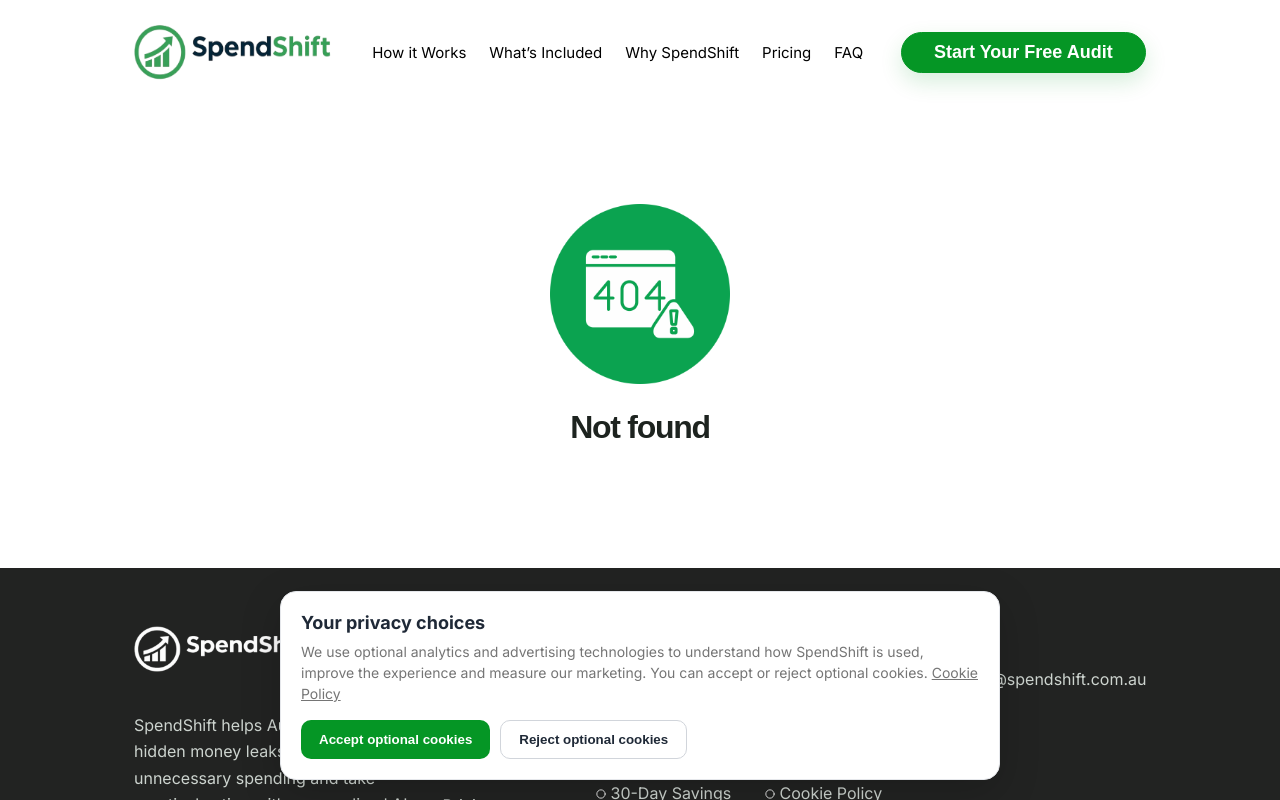
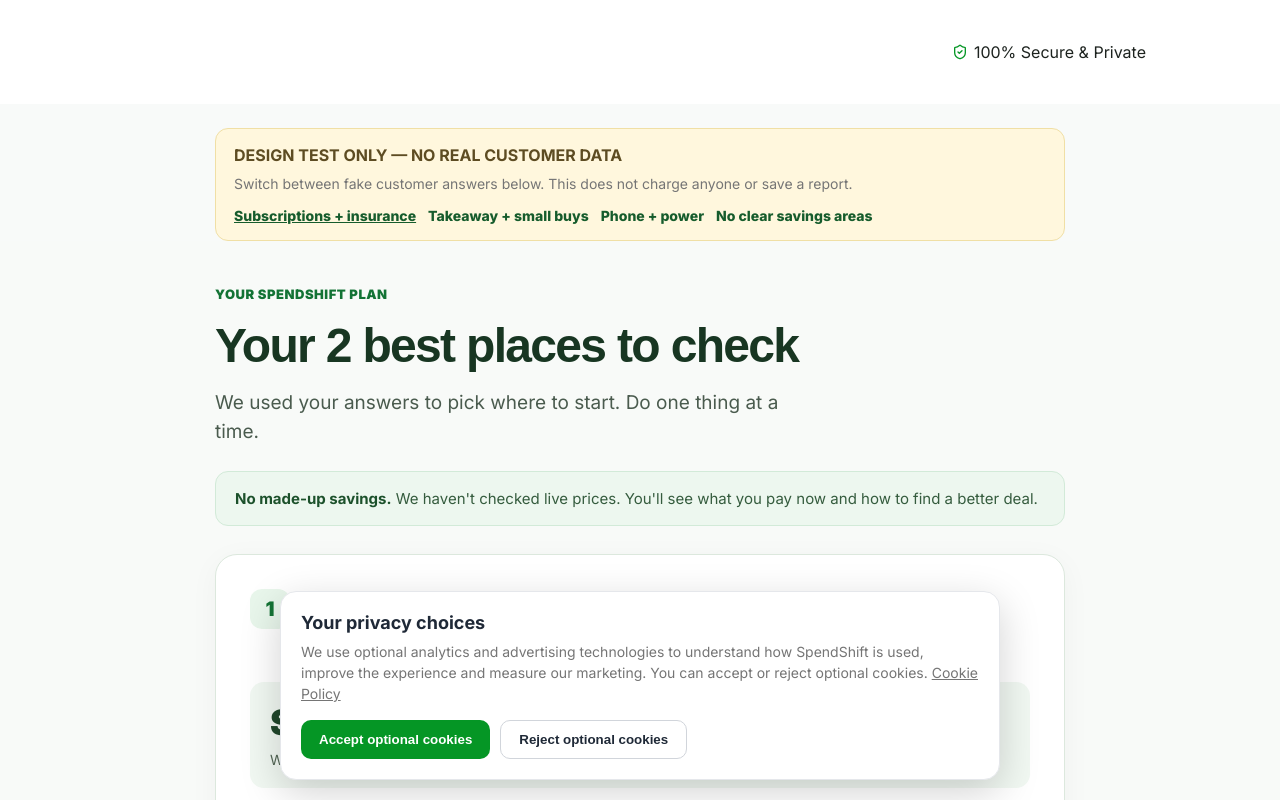
Before and after one commit to SpendShiftOfficial/Spenshiftnew, a Next.js app: page /report-preview in a window 1280 px wide. Before the commit this address had no page. Shown: the top 800 px of the page. Built offline with nearby package versions, Linux system fonts and the light colour scheme; a web font is replaced by a local one.

Commit message:
Phase 1 UX: add private design preview with four fictional customer plans and no purchase

```diff
--- /dev/null
+++ b/app/report-preview/page.tsx
@@ -0,0 +1,97 @@
+import { notFound } from "next/navigation";
+import Link from "next/link";
+import type { Metadata } from "next";
+import Header from "@/components/Header";
+import SimpleSavingsReport from "@/app/report/[id]/SimpleSavingsReport";
+import { previewProfiles } from "@/lib/personalisation-questions";
+import { analyseSavings } from "@/lib/savings-engine";
+import { validateRefinements } from "@/lib/report-refinements";
+
+export const metadata: Metadata = {
+  title: "SpendShift — report design preview",
+  robots: { index: false, follow: false },
+};
+
+const examples = {
+  "subscriptions-insurance": {
+    label: "Subscriptions + insurance",
+    details: { subscriptionsMonthly: "120" },
+    insurancePolicies: [
+      { type: "Car", premium: "1800", paymentPeriod: "year" },
+      { type: "Home or contents", premium: "240", paymentPeriod: "month" },
+      { type: "Health", premium: "250", paymentPeriod: "month" },
+    ],
+  },
+  "takeaway-convenience": {
+    label: "Takeaway + small buys",
+    details: { takeawayOrder: "30", convenienceWeekly: "35" },
+    insurancePolicies: [],
+  },
+  "household-bills": {
+    label: "Phone + power",
+    details: {
+      state: "NSW", internetMonthly: "79.95", mobileMonthly: "44.90",
+      electricityBill: "425.50", electricityPeriod: "quarter",
+    },
+    insurancePolicies: [],
+  },
+  "few-opportunities": {
+    label: "No clear savings areas",
+    details: {},
+    insurancePolicies: [],
+  },
+} as const;
+
+export default async function ReportPreview({
+  searchParams,
+}: {
+  searchParams: Promise<{ customer?: string }>;
+}) {
+  if (process.env.VERCEL_ENV !== "preview" && process.env.NODE_ENV !== "development") {
+    notFound();
+  }
+  const params = await searchParams;
+  const key: keyof typeof examples =
+    params.customer && Object.prototype.hasOwnProperty.call(examples, params.customer)
+      ? params.customer as keyof typeof examples
+      : "subscriptions-insurance";
+  const example = examples[key];
+  const answers = previewProfiles[key].answers;
+  const refinements = validateRefinements({
+    version: 1,
+    details: example.details,
+    insurancePolicies: example.insurancePolicies,
+  });
+  const analysis = analyseSavings(answers, refinements);
+
+  return (
+    <div className="auditPage">
+      <Header simple />
+      <section style={{
+        maxWidth: 850, margin: "24px auto 0", padding: "16px 18px",
+        background: "#fff7dd", borderRadius: 13, border: "1px solid #f0dfa5",
+        color: "#5d4c22", width: "calc(100% - 24px)"
+      }}>
+        <strong>DESIGN TEST ONLY — NO REAL CUSTOMER DATA</strong>
+        <p style={{ margin: "7px 0 12px", fontSize: 14 }}>
+          Switch between fake customer answers below. This does not charge anyone or save a report.
+        </p>
+        <nav aria-label="Example customers" style={{ display: "flex", gap: 12, flexWrap: "wrap" }}>
+          {(Object.keys(examples) as (keyof typeof examples)[]).map(item => (
+            <Link
+              key={item}
+              href={"/report-preview?customer=" + item}
+              style={{ fontWeight: 750, textDecoration: item === key ? "underline" : "none", color: "#165c2c", fontSize: 14 }}
+            >{examples[item].label}</Link>
+          ))}
+        </nav>
+      </section>
+      <SimpleSavingsReport
+        reportId={"demo-" + key}
+        answers={answers}
+        analysis={analysis}
+        refinements={refinements}
+      />
+    </div>
+  );
+}
```
